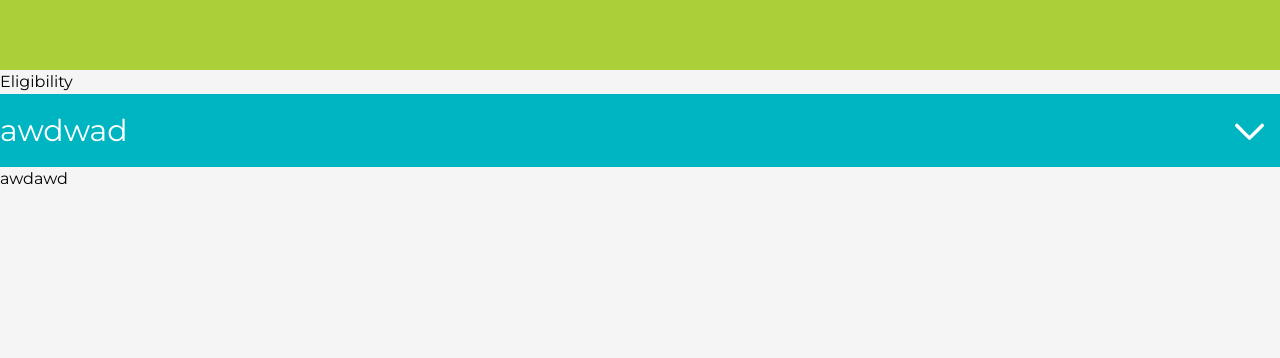
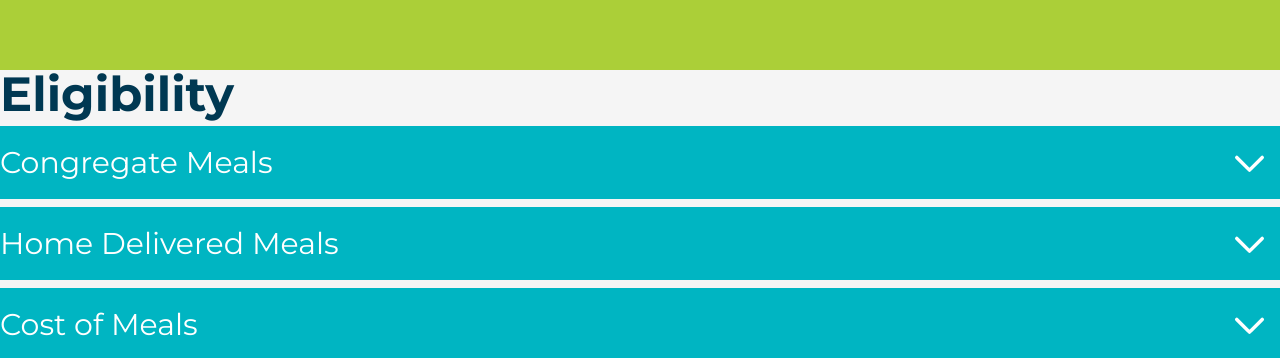
Before and after one commit to Hack4ImpactRutgers/CCA, a Next.js app: page / in a window 1280 px wide. Shown: the part 1701-2059 px from the top of the page. Before the commit the page ends 1892 px from the top, so only its background shows below. Built offline with nearby package versions, Linux system fonts and the light colour scheme; a web font is replaced by a local one.

Commit message:
Added eligiblity text

```diff
--- a/src/app/components/CollapsibleContent.tsx
+++ b/src/app/components/CollapsibleContent.tsx
@@ -26,7 +26,7 @@ export default function CollapsibleContent(props: CollapsibleContentProps) {
           />
         </button>
       </div>
-      <div>{props.content}</div>
+      <div>{(isCollapsed==false) && props.content}</div>
     </div>
   );
 }
--- a/src/app/page.tsx
+++ b/src/app/page.tsx
@@ -61,9 +61,12 @@ export default function Home() {
         </div>
         {/* TODO: add icons */}
       </section>
-      <section>
-        Eligibility
-        <CollapsibleContent title={"awdwad"} content={"awdawd"} />
+      <section className="space-y-2 > * + *">
+       <h1 className="text-primary text-5xl font-bold"> Eligibility </h1>
+        <CollapsibleContent title={"Congregate Meals"} content={"Persons must be 60 years of age or older, or the spouse (regardless of age) or an eligible client. Disabled persons under 60, who lives with an eligible client, or lives in within the housing authority we serve, may come to the site with the client and eat."} />
+        <CollapsibleContent title={"Home Delivered Meals"} content={"Persons must be 60 years of age or older and be home bound (unable to drive) and be unable to leave home without assistance and not have help in the home with cooking of noon meals. Disabled persons under 60 who are on Medicaid may be eligible to receive meals."} />
+        <CollapsibleContent title={"Cost of Meals"} content={"The cost of a meal is a voluntary donation of $2.00. If a person is unable to give the full contribution, they may give what they can afford and will not be denied a meal. All meals are cooked and prepared by Valley Services inc. in Austin, Texas. Hot food is transported in insulated food containers by company vans to the 20 sites: For eligibility and availability, please call Noelia Buck, Senior Nutrition Program Director at (800) 333-6325 or (979)540- it cuts off there"} />
+
       </section>
     </>
   );
```
